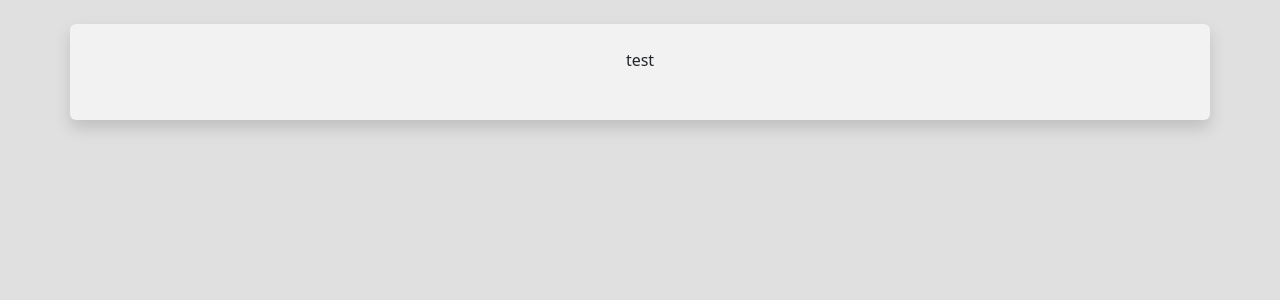
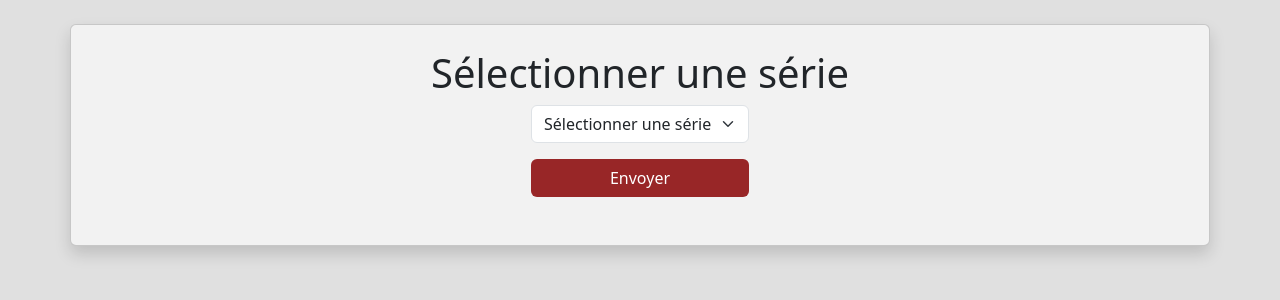
Before and after one commit to MehdiBoustani/INFO0009-2-Project, a PHP site: page /totaux-glissants.php in a window 1280 px wide. Shown: the part 64-364 px from the top of the page. Run offline with PHP 8.4, Linux system fonts and the light colour scheme; tables that the repository leaves empty hold one stand-in row (values such as "Sample post").

Commit message:
Ajout des totaux glissants

```diff
--- a/www/totaux-glissants.php
+++ b/www/totaux-glissants.php
@@ -1,16 +1,112 @@
 <?php
-    session_start();
-    include 'header.html';
-    include 'navbar.php';
+session_start();
+include 'header.html';
+include 'navbar.php';
+
+// Database connection
+$bdd = new PDO('mysql:host=db;dbname=group9;charset=utf8', 'group9', 'tabodi');
+
+if (isset($_POST['name'])) {
+    $name = $_POST['name'];
+
+    // Prepare the SQL query
+    $req = $bdd->prepare('SELECT NAME FROM series WHERE NAME = :name');
+    $req->bindParam(':name', $name, PDO::PARAM_STR);
+    $req->execute();
+
+    if ($req->rowCount() <= 0) {
+        echo "<div class='error-box'>Vous n'avez pas choisi une série</div>";
+    }
+    else {
+        $req2 = $bdd->prepare('SELECT FIRSTNAME, LASTNAME, SUM(POINTS) AS TOTAL_POINTS, EPISODE_NUMBER
+                               FROM person, points
+                               WHERE SERIES_NAME =:name
+                               AND points.CANDIDATE_ID = person.ID
+                               GROUP BY person.FIRSTNAME, person.LASTNAME, points.EPISODE_NUMBER
+                               ORDER BY points.EPISODE_NUMBER ASC, person.FIRSTNAME ASC');
+
+        $req2->bindParam(':name', $name, PDO::PARAM_STR);
+        $req2->execute();
+
+        echo "<style>
+        table {
+        width: 100%;
+        border-collapse: collapse;
+        }
+        th, td {
+        border: 1px solid black;
+        }
+        caption {
+            caption-side: top; /* Position de la légende au-dessus de la table */
+            font-weight: bold; /* Pour un style plus prononcé */
+        }
+        </style>";
+
+        echo "<table>";
+
+        echo "<caption>Totaux glissants des candidats : $name</caption>"; // Ajoutez le titre de la table
+
+        echo "<tr>";
+
+        $candidates = [];
+        $list = [];
+
+        while ($row = $req2->fetch(PDO::FETCH_ASSOC)) {
+            $candidateName = $row['FIRSTNAME'] . ' ' . $row['LASTNAME'];
+            if (!in_array($candidateName, $candidates)) {
+                $candidates[] = $candidateName;
+                echo "<th>{$candidateName}</th>";
+            }
+
+            $slidingTotal = 0;
+            if (isset($slidingTotals[$candidateName])) {
+                $slidingTotal = $slidingTotals[$candidateName];
+            }
+            else {
+                $slidingTotal = 0;
+            }
+            $slidingTotal += $row['TOTAL_POINTS'];
+            $slidingTotals[$candidateName] = $slidingTotal;
+
+            $list[] = $slidingTotal;
+            if (count($list) == 5) {
+                echo "<tr>";
+                foreach ($list as $item) {
+                    echo "<td>$item</td>";
+                }
+                echo "</tr>";
+
+                $list = []; //empty list of totals
+            }
+        }
+
+        echo "</table>";
+    }
+}
+
 ?>
 
-
 <body>
-    <div class="container d-flex flex-column align-items-center shadow rounded-2 mt-8 mx-auto custom-bg-color p-5 pt-4 mt-4">
-        <?php
-            echo "test";
-        ?>
+    <div class="container d-flex flex-column align-items-center card shadow rounded-2 mt-8 mx-auto custom-bg-color p-5 pt-4 mt-4">
+        <h1>Sélectionner une série</h1>
+        <form method="post" action="totaux-glissants.php">
+            <div class="input-group mb-3">
+                <!-- Dropdown list for series names -->
+                <select class="form-select" name="name">
+                    <option value="">Sélectionner une série</option>
+                    <?php
+                    // Fetch all series names from the database
+                    $req = $bdd->query('SELECT NAME FROM series');
+                    while ($row = $req->fetch(PDO::FETCH_ASSOC)) {
+                        echo "<option value='" . $row['NAME'] . "'>" . $row['NAME'] . "</option>";
+                    }
+                    ?>
+                </select>
+            </div>
+            <div class="d-grid gap-2">
+                <button type="submit" class="btn custom-btn">Envoyer</button>
+            </div>
+        </form>
     </div>
 </body>
-
 </html>
```
